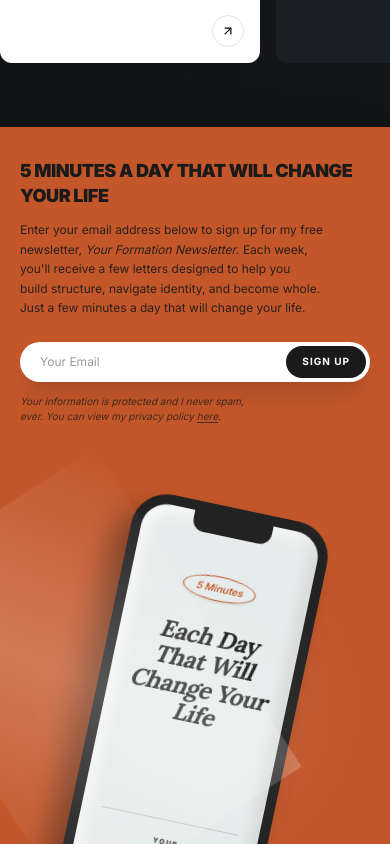
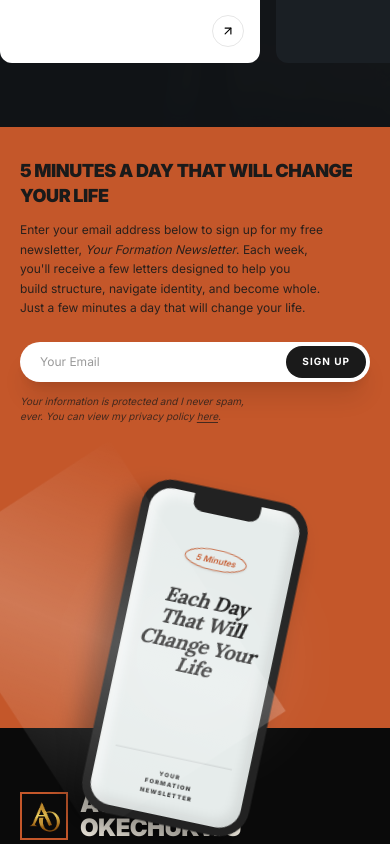
Before and after one commit to conditassociatesltd-gif/purposeful-builder, a Next.js app in the folder purposeful-builder/: page / in a window 390 px wide. Shown: the part 3640-4484 px from the top of the page. Built offline with nearby package versions, Linux system fonts and the light colour scheme.

Commit message:
chore: make phone overlap the footer on mobile to save vertical space

```diff
--- a/purposeful-builder/components/NewsletterBanner.tsx
+++ b/purposeful-builder/components/NewsletterBanner.tsx
@@ -4,7 +4,7 @@ import Link from "next/link";
 
 export default function NewsletterBanner() {
   return (
-    <section className="bg-[#c4572a] overflow-hidden relative">
+    <section className="bg-[#c4572a] relative z-10">
       <div className="max-w-[1200px] mx-auto px-5 py-8 md:py-10">
         <div className="flex flex-col md:grid md:grid-cols-2 gap-8 md:gap-8 items-center relative">
 
@@ -43,7 +43,7 @@ export default function NewsletterBanner() {
           </div>
 
           {/* Right Column: 3D CSS Phone Mockup */}
-          <div className="flex justify-center md:justify-end items-center relative py-8 md:py-6 mt-4 md:mt-0">
+          <div className="flex justify-center md:justify-end items-center relative md:py-6 -mb-48 md:mb-0 mt-8 md:mt-0 z-20 scale-[0.85] origin-top md:scale-100 md:origin-center">
             {/* The Phone */}
             <div
               className="relative w-[200px] h-[400px] bg-[#e6eceb] rounded-[36px] border-[10px] border-[#222222] flex flex-col items-center justify-center p-5 text-center text-[#1a1a1a] select-none rotate-[12deg] transform-gpu transition-transform duration-700 md:hover:rotate-[8deg]"
```
